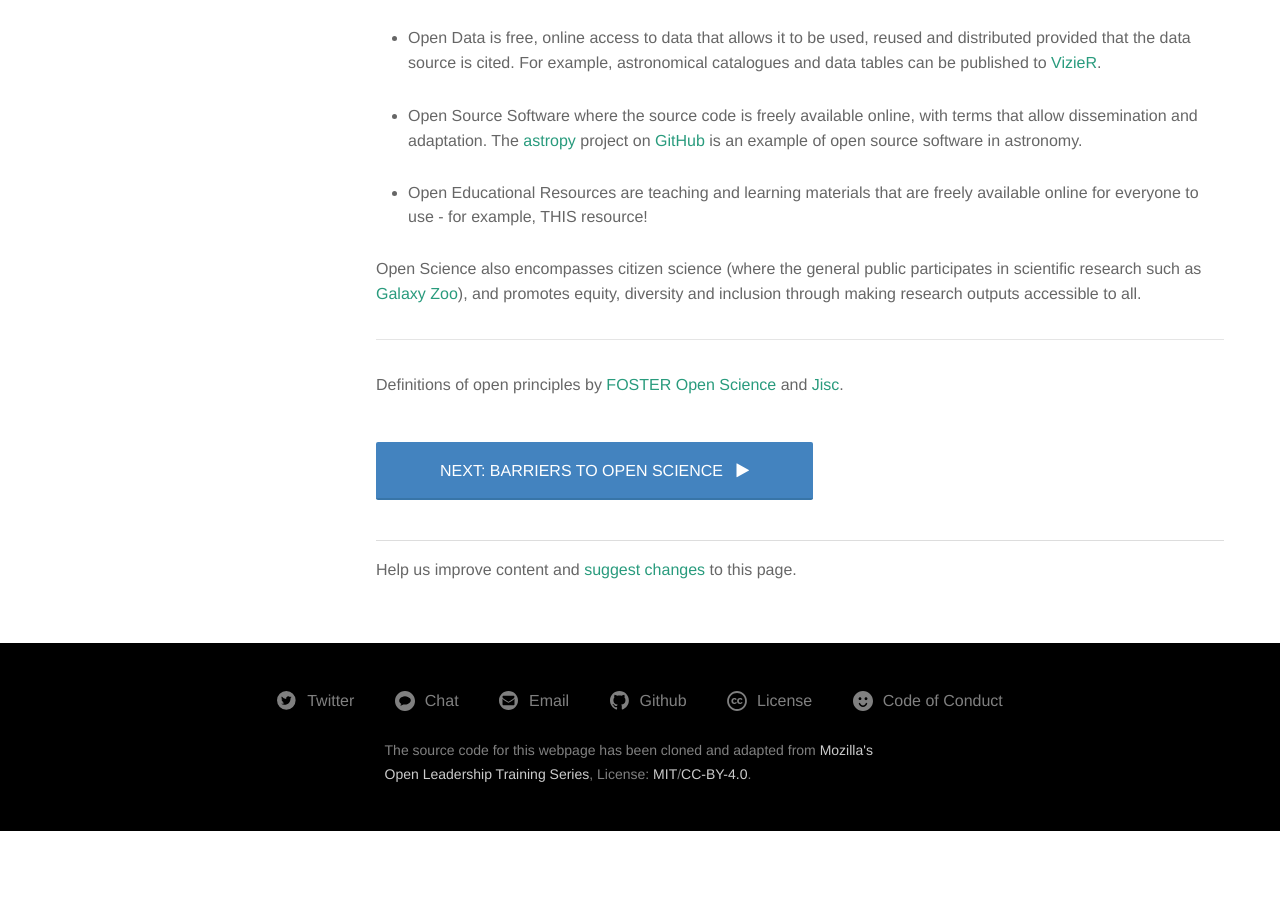
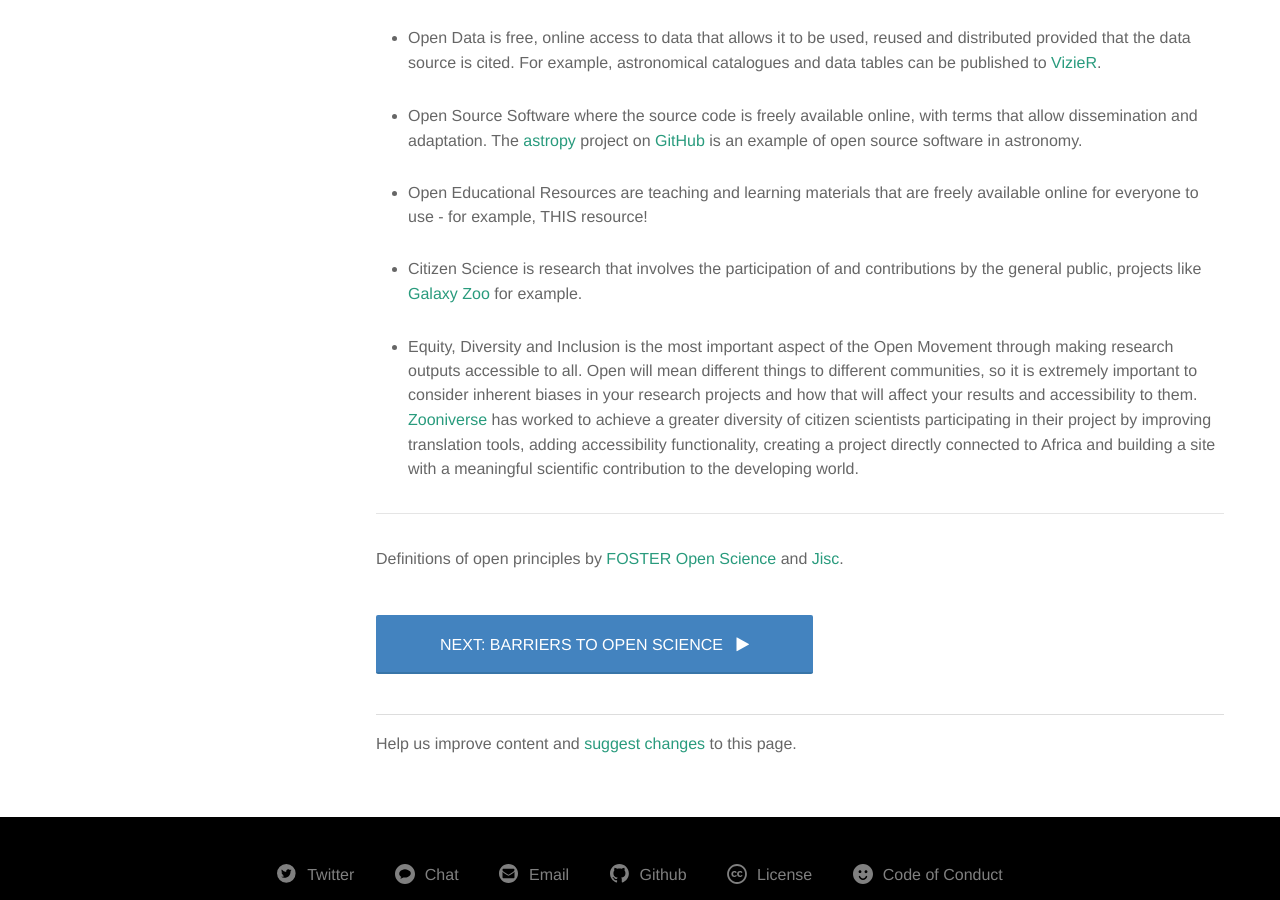
Before and after one commit to rainsworth/ROSA, a Jekyll site: the page built from _articles/introduction-to-open-science/what-is-open-science.md, in a window 1280 px wide and 900 px high, scrolled down 1533 px. Built offline with Jekyll 4.4.1, drawn with Linux system fonts in a browser that asks for light colours; nearby versions of some CDN libraries; comment, search, counter and statistics services are not loaded; a style sheet for code colours, icons or effects is not loaded; before the commit the page ends 2364 px from its top, so only the background shows below that; some of the changed text lies outside the part shown.

Commit message:
added more detail about inclusion

```diff
--- a/_articles/introduction-to-open-science/what-is-open-science.md
+++ b/_articles/introduction-to-open-science/what-is-open-science.md
@@ -11,7 +11,7 @@
 {:toc}
 
 
-### What is Open Science?
+### Introduction to Open Principles
 
 **Open Science** is the practice of science in such a way that others can collaborate and contribute, where research data, codes and other research outputs are freely available, under terms that enable reuse, redistribution and reproduction of the research and its underlying data and methods. In other words, Open Science means making every step of your research process freely available on the Internet in a way that allows anyone to access and use it - promoting collaboration, reproducibility, transparency and inclusion!
 
@@ -27,7 +27,9 @@
 
 * **Open Educational Resources** are teaching and learning materials that are freely available online for everyone to use - for example, THIS resource!
 
-Open Science also encompasses citizen science (where the general public participates in scientific research such as [Galaxy Zoo](https://www.galaxyzoo.org/)), and promotes equity, diversity and inclusion through making research outputs accessible to all.
+* **Citizen Science** is research that involves the participation of and contributions by the general public, projects like [Galaxy Zoo](https://www.galaxyzoo.org/) for example.
+
+* **Equity, Diversity and Inclusion** is the most important aspect of the Open Movement  through making research outputs accessible to all. Open will mean different things to different communities, so it is extremely important to consider inherent biases in your research projects and how that will affect your results and accessibility to them.  [Zooniverse](http://www.astro4dev.org/blog/2015/12/18/update-12/) has worked to achieve a greater diversity of citizen scientists participating in their project by improving translation tools, adding accessibility functionality, creating a project directly connected to Africa and building a site with a meaningful scientific contribution to the developing world.
 
 ---
 
```
